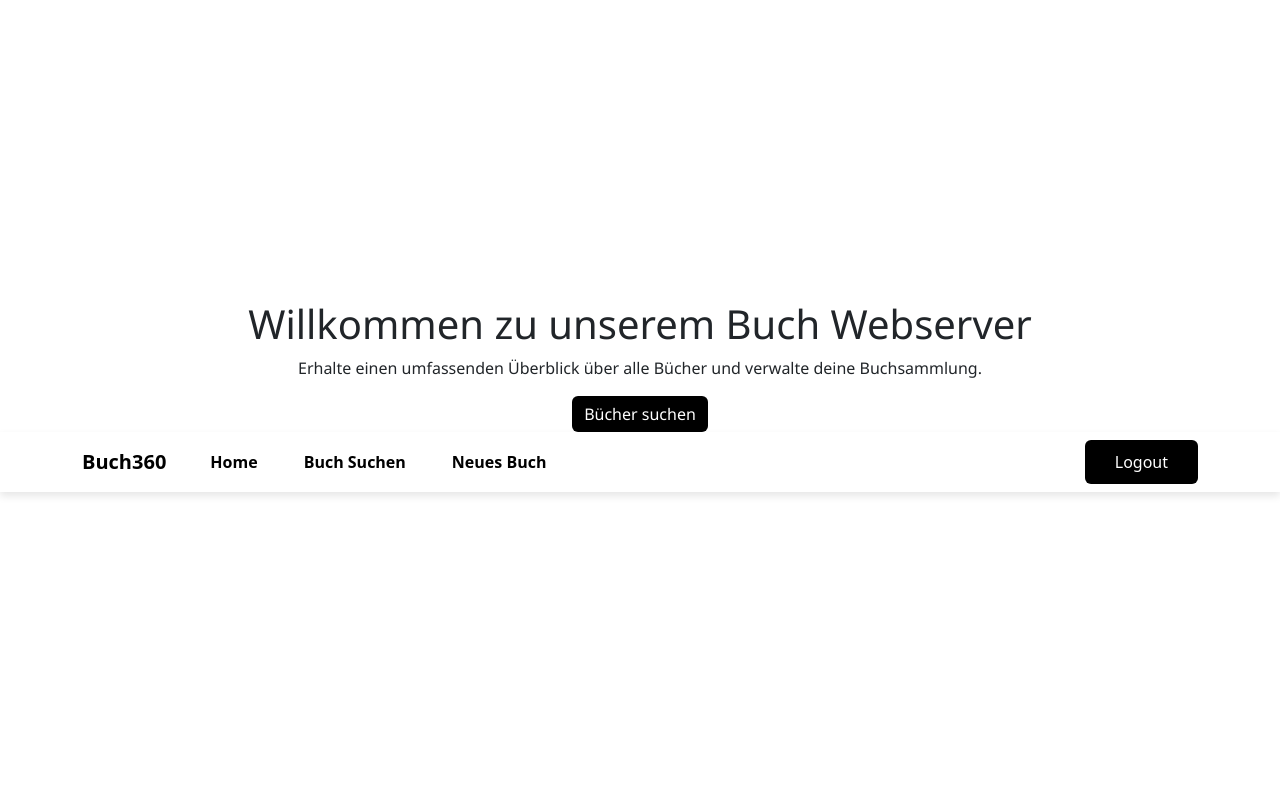
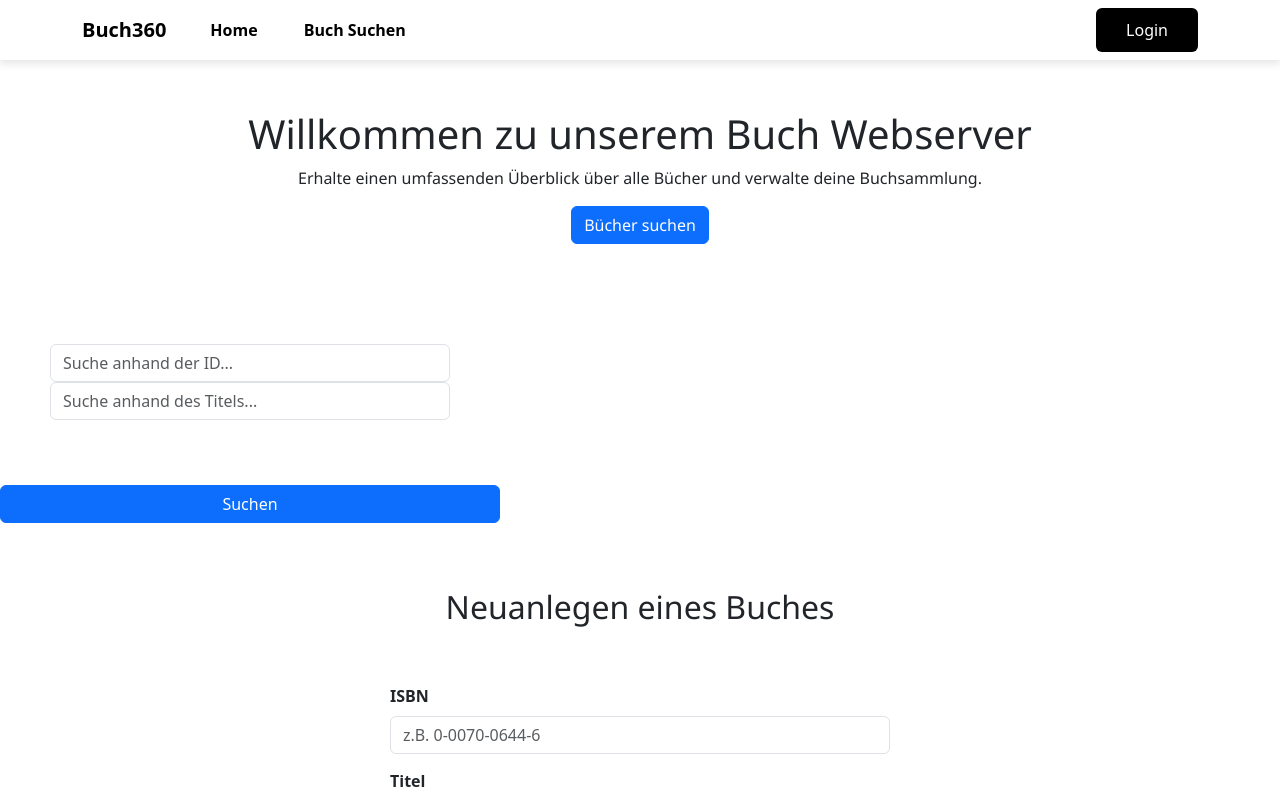
Before and after one commit to Atomfried13/swe_abgabe_2_webserver, a React (Vite) app: page / in a window 1280 px wide. Shown: the top 796 px of the page. Built offline with nearby package versions, Linux system fonts and the light colour scheme.

Commit message:
Ordnung im Projekt
vieles umstrukturiert, paar Sachen ausgelagert, verteiltes zusammengebracht, allerdings noch nicht ganz fertig.

```diff
--- a/src/App.tsx
+++ /dev/null
@@ -1,42 +0,0 @@
-/* eslint-disable eslint-comments/disable-enable-pair */
-/* eslint-disable @typescript-eslint/no-unused-vars */
-//app
-import React, { useState } from 'react';
-import 'bootstrap/dist/css/bootstrap.min.css';
-import { LoggedOutNavbar } from './components/LoggedOutNavbar/Navbar';
-import { LoggedInNavbar } from './components/LoggedInNavbar/Navbar';
-import { BuchSuchen } from './pages/BuchSuchen/BuchSuchen';
-import { Login } from './pages/Login/Login';
-import { NeuesBuch } from './pages/NeuesBuch/NeuesBuch';
-import { Einloggen } from './pages/auth.service';
-
-export function App() {
-	const [isLoginModalOpen, setLoginModalOpen] = useState(false);
-
-	const openLoginModal = () => {
-		setLoginModalOpen(true);
-	};
-
-	const closeLoginModal = () => {
-		setLoginModalOpen(false);
-	};
-
-	const [isLoggedIn, setIsLoggedIn] = useState(false);
-
-	const einloggenClick = async (username: string, password: string) => {
-		const success = await Einloggen(username, password);
-		setIsLoggedIn(success);
-		closeLoginModal();
-	};
-
-	return (
-		<div>
-			<LoggedInNavbar
-				handleLogout={function (): void {
-					throw new Error('Function not implemented.');
-				}}
-			/>
-			<NeuesBuch />
-		</div>
-	);
-}
--- a/src/pages/auth.service.tsx
+++ b/src/Controller/auth.service.tsx
@@ -3,14 +3,11 @@
 /* eslint-disable @typescript-eslint/no-unsafe-assignment */
 /* eslint-disable @typescript-eslint/no-unsafe-member-access */
 import { AxiosResponse } from 'axios';
-import { axiosInstance } from '../Controller/getAxiosInstance';
+import { axiosInstance } from './getAxiosInstance';
 
 export let token: string;
 
-export async function Einloggen(
-	username: string,
-	password: string,
-): Promise<boolean> {
+export async function Einloggen(username: string, password: string) {
 	const loginGraphQL = async (): Promise<string> => {
 		try {
 			const response: AxiosResponse = await axiosInstance.post(
@@ -30,7 +27,7 @@ export async function Einloggen(
 				},
 			);
 			const data = response.data.data!;
-			const token = data.login.token;
+			token = data.login.token;
 			return token;
 		} catch (error: unknown) {
 			throw new Error('Fehler beim GraphQL-Login');
@@ -38,7 +35,7 @@ export async function Einloggen(
 	};
 
 	try {
-		token = await loginGraphQL();
+		await loginGraphQL();
 		console.log('Erfolgreich eingeloggt! Token:', token);
 		return true;
 	} catch (error) {
--- a/src/main.tsx
+++ b/src/main.tsx
@@ -1,14 +1,17 @@
 import React from 'react';
 import ReactDOM from 'react-dom/client';
-import { App } from './App.tsx';
 import './index.css';
 import { BuchSuchen } from './pages/BuchSuchen/BuchSuchen.tsx';
 import { Home } from './pages/Home/Home.tsx';
+import 'bootstrap/dist/css/bootstrap.min.css';
+import { NeuesBuch } from './pages/NeuesBuch/NeuesBuch';
+import { Nav } from './pages/Navigation/Navigation.tsx';
 
 ReactDOM.createRoot(document.getElementById('root')!).render(
 	<React.StrictMode>
+		<Nav />
 		<Home />
-		<App />
 		<BuchSuchen />
+		<NeuesBuch />
 	</React.StrictMode>,
 );
--- a/src/pages/BuchSuchen/BuchSuchen.tsx
+++ b/src/pages/BuchSuchen/BuchSuchen.tsx
@@ -10,12 +10,12 @@
 import { Key, useState } from 'react';
 import { Form, Button, Table } from 'react-bootstrap';
 import './BuchSuchen.css';
-import { BuchDTO } from '../../Model/buchDTO.entitie';
 import { fetchTitel } from '../../Controller/buch-query';
 
 export function BuchSuchen() {
 	const [data, set] = useState(null);
 	const [titel, setTitel] = useState('');
+	const [id, setId] = useState('');
 	const [showTable, setShowTable] = useState(false);
 
 	const handleSearchClickTitel = async () => {
@@ -33,15 +33,24 @@ export function BuchSuchen() {
 					>
 						<Form.Control
 							type="suchkriterien"
+							placeholder="Suche anhand der ID..."
+							value={id}
+							onChange={(event) => setId(event.target.value)}
+						/>
+						<Form.Control
+							type="suchkriterien"
 							placeholder="Suche anhand des Titels..."
 							value={titel}
 							onChange={(event) => setTitel(event.target.value)}
 						/>
 					</Form.Group>
+					<Button
+						onClick={handleSearchClickTitel}
+						className="suchen-btn"
+					>
+						Suchen
+					</Button>
 				</Form>
-				<Button onClick={handleSearchClickTitel} className="suchen-btn">
-					Suchen
-				</Button>
 			</div>
 			{showTable && data && (
 				<Table striped bordered hover>
@@ -55,7 +64,7 @@ export function BuchSuchen() {
 						</tr>
 					</thead>
 					<tbody>
-						{data?.data.buecher.map((buch: BuchDTO, index: Key) => (
+						{data?.data.buecher.map((buch, index?: Key) => (
 							<tr key={index}>
 								<td>{index + 1}</td>
 								<td>{buch.titel?.titel}</td>
--- a/src/pages/Home/Home.tsx
+++ b/src/pages/Home/Home.tsx
@@ -1,8 +1,22 @@
+/* eslint-disable eslint-comments/disable-enable-pair */
+/* eslint-disable @typescript-eslint/no-unsafe-assignment */
+/* eslint-disable @typescript-eslint/no-unused-vars */
+/* eslint-disable @typescript-eslint/no-unsafe-call */
+/* eslint-disable @typescript-eslint/no-unsafe-argument */
 import { Button } from 'react-bootstrap';
 import './Home.css';
+import React, { useState } from 'react';
+import 'bootstrap/dist/css/bootstrap.min.css';
+import { LoggedOutNavbar } from '../Navigation/LoggedOutNavbar/Navbar';
+import { LoggedInNavbar } from '../Navigation/LoggedInNavbar/Navbar';
+import { BuchSuchen } from '../BuchSuchen/BuchSuchen';
+import { Login } from '../Login/Login';
+import { NeuesBuch } from '../NeuesBuch/NeuesBuch';
+import { Einloggen } from '../../Controller/auth.service';
 
 export function Home() {
 	return (
+		<div>
 			<div className="infos">
 				<h1>Willkommen zu unserem Buch Webserver</h1>
 				<p>
@@ -13,5 +27,6 @@ export function Home() {
 					Bücher suchen
 				</Button>
 			</div>
+		</div>
 	);
 }
--- a/src/pages/Login/Login.tsx
+++ b/src/pages/Login/Login.tsx
@@ -1,19 +1,14 @@
-/* eslint-disable eslint-comments/disable-enable-pair */
-/* eslint-disable @typescript-eslint/no-unsafe-assignment */
-//import React, { useState } from 'react';
 import { Form, Button, InputGroup } from 'react-bootstrap';
 import './Login.css';
 import { useState } from 'react';
 import { FontAwesomeIcon } from '@fortawesome/react-fontawesome';
 import { faEye, faEyeSlash } from '@fortawesome/free-solid-svg-icons';
+import { Einloggen } from '../../Controller/auth.service';
 
-interface LoginProps {
-	onLogin: (username: string, password: string) => Promise<void>;
-	onClose: () => void;
-}
-
-export function Login({ onLogin, onClose }: LoginProps) {
+export function Login() {
 	const [showPassword, setShowPassword] = useState(false);
+	const [username, setUsername] = useState('');
+	const [password, setPassword] = useState('');
 
 	const handleLogin = async () => {
 		const usernameInput = document.getElementById(
@@ -22,11 +17,11 @@ export function Login({ onLogin, onClose }: LoginProps) {
 		const passwordInput = document.getElementById(
 			'EingabePasswort',
 		) as HTMLInputElement;
-		const username = usernameInput.value; // lieber mit react hooks machen, noch ändern!!!
-		const password = passwordInput.value;
+		setUsername(usernameInput.value);
+		setPassword(passwordInput.value);
 
 		try {
-			await onLogin(username, password);
+			await Einloggen(username, password);
 		} catch (error) {
 			console.error('Fehler beim Einloggen:', error);
 		}
@@ -63,7 +58,6 @@ export function Login({ onLogin, onClose }: LoginProps) {
 					<Button className="anmelden-btn" onClick={handleLogin}>
 						Anmelden
 					</Button>
-					<Button onClick={onClose}>Abbrechen</Button>
 				</div>
 			</Form>
 		</div>
--- /dev/null
+++ b/src/pages/Navigation/Navigation.tsx
@@ -0,0 +1,26 @@
+import { Login } from '../Login/Login';
+import { LoggedInNavbar } from './LoggedInNavbar/Navbar';
+import { LoggedOutNavbar } from './LoggedOutNavbar/Navbar';
+import { token } from '../../Controller/auth.service';
+
+export function Nav() {
+	if (token === undefined) {
+		return (
+			<>
+				<LoggedOutNavbar
+					onLoginClick={function () {
+						return <Login />;
+					}}
+				/>
+			</>
+		);
+	} else {
+		return (
+			<LoggedInNavbar
+				handleLogout={function (): void {
+					throw new Error('Function not implemented.');
+				}}
+			/>
+		);
+	}
+}
--- a/src/pages/NeuesBuch/NeuesBuch.tsx
+++ b/src/pages/NeuesBuch/NeuesBuch.tsx
@@ -16,7 +16,7 @@ import { useState } from 'react';
 import { Form, Button } from 'react-bootstrap';
 import './NeuesBuch.css';
 import { mutation } from '../../Controller/buch-mutation';
-import { token } from '../auth.service';
+import { token } from '../../Controller/auth.service';
 
 export function NeuesBuch() {
 	const [isbn, setISBN] = useState('');
```
Also changed, not shown: src/pages/Navigation/LoggedInNavbar/Navbar.tsx (renamed from src/components/LoggedInNavbar/Navbar.tsx), src/pages/Navigation/LoggedInNavbar/navbar.css (renamed from src/components/LoggedInNavbar/navbar.css), src/pages/Navigation/LoggedOutNavbar/Navbar.tsx (renamed from src/components/LoggedOutNavbar/Navbar.tsx), src/pages/Navigation/LoggedOutNavbar/navbar.css (renamed from src/components/LoggedOutNavbar/navbar.css). Lines whose indentation alone changed are shown as unchanged.
